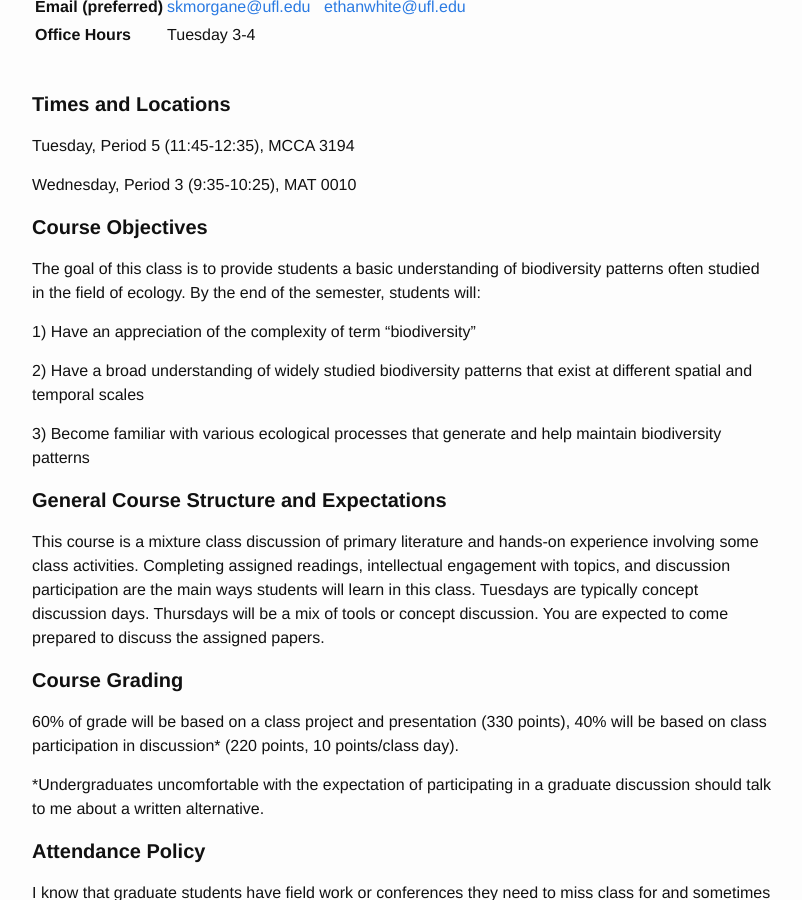
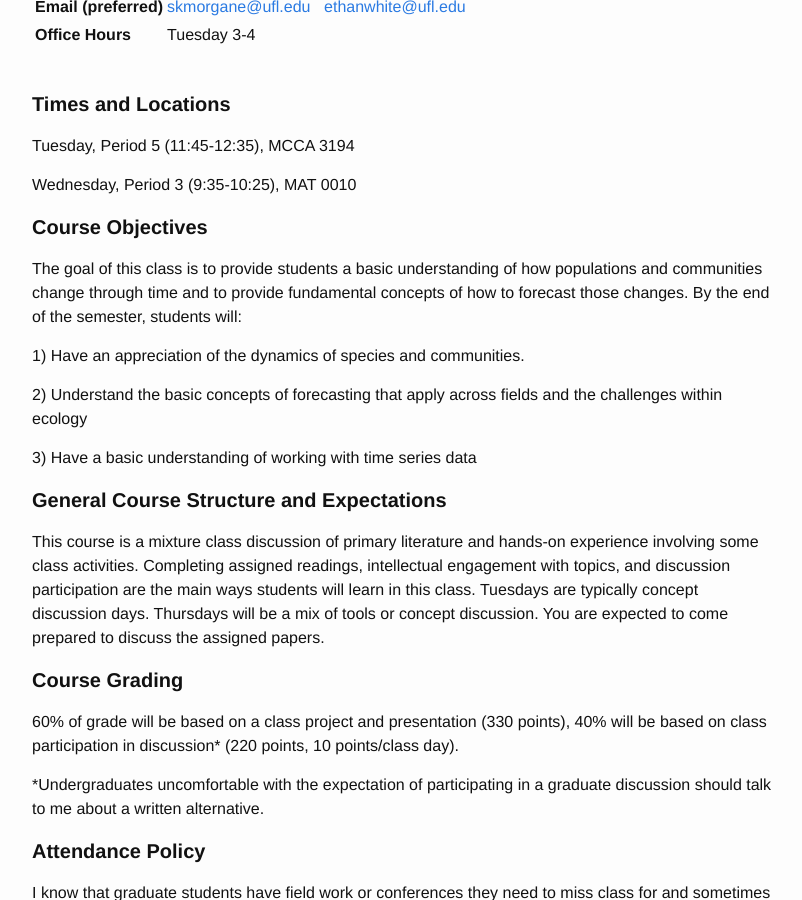
Before and after one commit to weecology/forecasting-dynamics-course, a Jekyll site: the page built from syllabus.md, in a window 1280 px wide and 900 px high, scrolled down 319 px. Shown: the whole window, without its empty margins (238-1040 px from the left). Built offline with Jekyll 4.4.1, drawn with Linux system fonts in a browser that asks for light colours.

Commit message:
Updated course objectives syllabus.md

```diff
--- a/syllabus.md
+++ b/syllabus.md
@@ -22,16 +22,15 @@
 #### **Course Objectives**
 
 The goal of this class is to provide students a basic understanding of
-biodiversity patterns often studied in the field of ecology. By the end
-of the semester, students will:
+how populations and communities change through time and to provide fundamental
+concepts of how to forecast those changes. By the end of the semester, students will:
 
-1)  Have an appreciation of the complexity of term “biodiversity”
+1)  Have an appreciation of the dynamics of species and communities.
 
-2)  Have a broad understanding of widely studied biodiversity patterns
-    that exist at different spatial and temporal scales
+2)  Understand the basic concepts of forecasting that apply across fields
+    and the challenges within ecology
 
-3)  Become familiar with various ecological processes that generate and
-    help maintain biodiversity patterns
+3)  Have a basic understanding of working with time series data
 
 #### **General Course Structure and Expectations**
 
```
